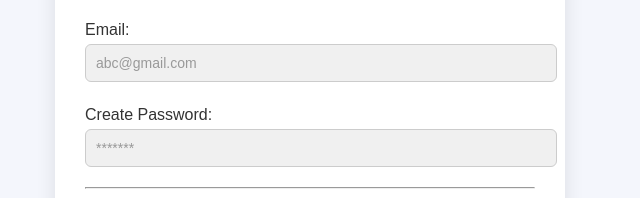
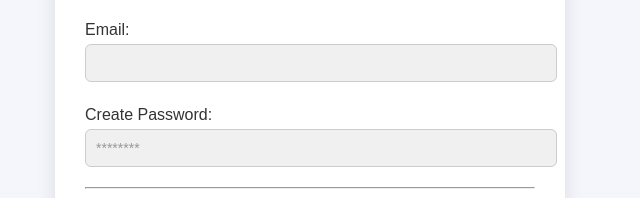
Before and after one commit to ImJadeIGuess/ITSJADE, a plain HTML site: page index.html in a window 1280 px wide. Shown: the part 321-519 px from the top of the page, 330-970 px from the left. Drawn offline with Linux system fonts and the light colour scheme.

Commit message:
Update index.html (lagpat sa imo e update mayo)

```diff
--- a/index.html
+++ b/index.html
@@ -19,10 +19,10 @@
             <input type="text" required>
 
             <label>Email:</label>
-            <input type="email"placeholder="abc@gmail.com" required>
+            <input type="email"placeholders="abc@gmail.com" required>
 
             <label>Create Password:</label>
-            <input type="password"placeholder="*******" required>
+            <input type="password"placeholder="********" required>
 
             <hr>
 
```
